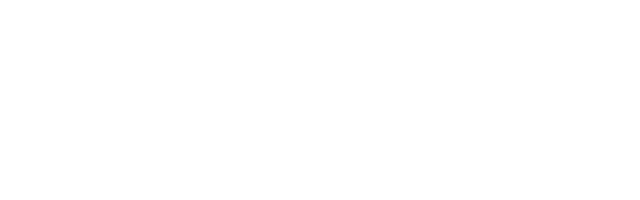
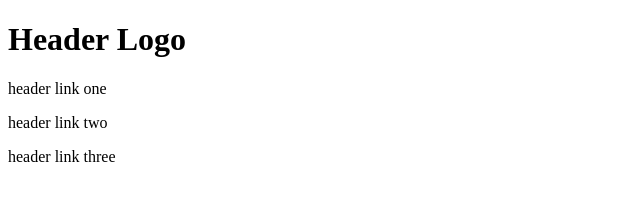
Before and after one commit to Kadunapikin/Project-landing-page, a plain HTML site: page Index.html in a window 1280 px wide. Shown: the whole page, without its empty margins (0-640 px from the left). Drawn offline with Linux system fonts and the light colour scheme.

Commit message:
add first row element in the html file

```diff
--- a/Index.html
+++ b/Index.html
@@ -8,6 +8,10 @@
 </head>
 
 <body>
+    <h1>Header Logo</h1>
+    <p>header link one</p>
+    <p>header link two</p>
+    <p>header link three</p>
 
 </body>
 
```
